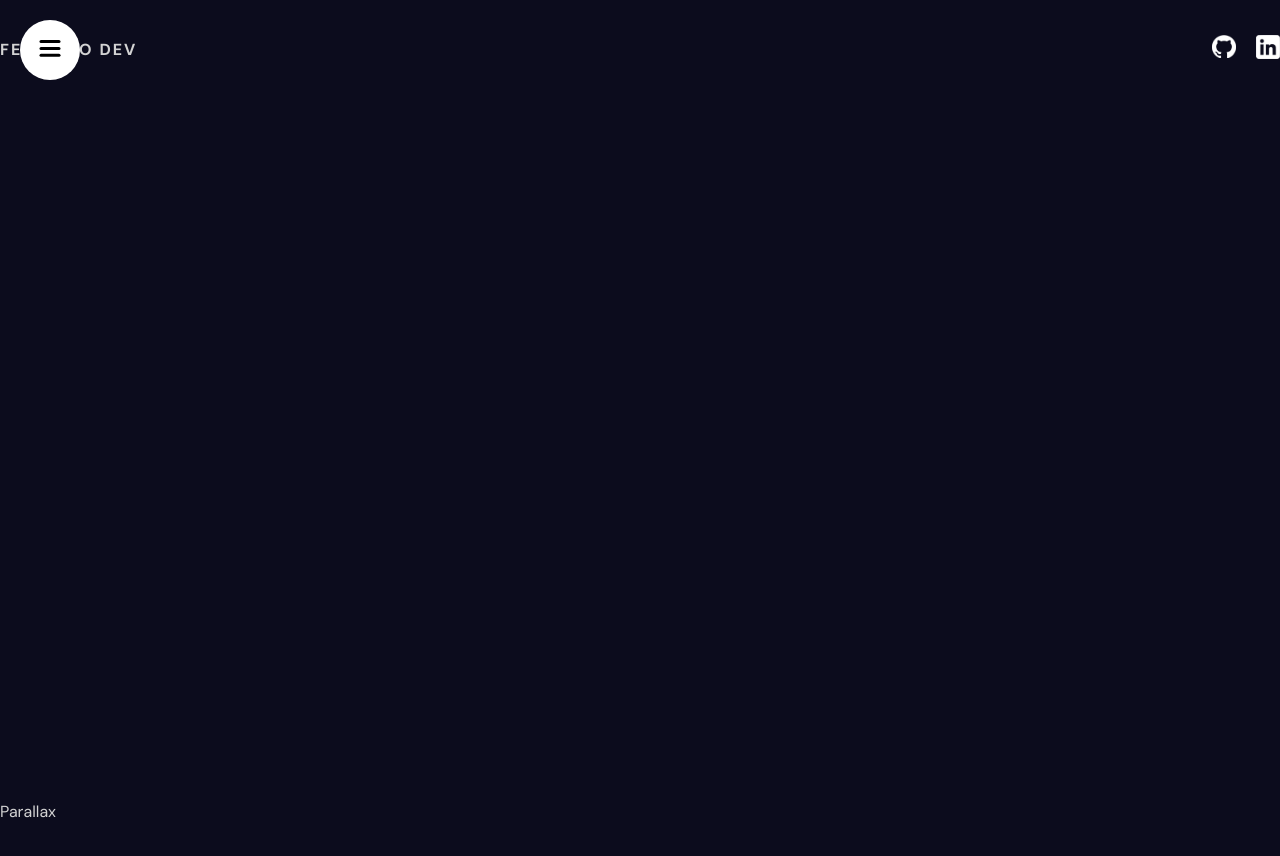
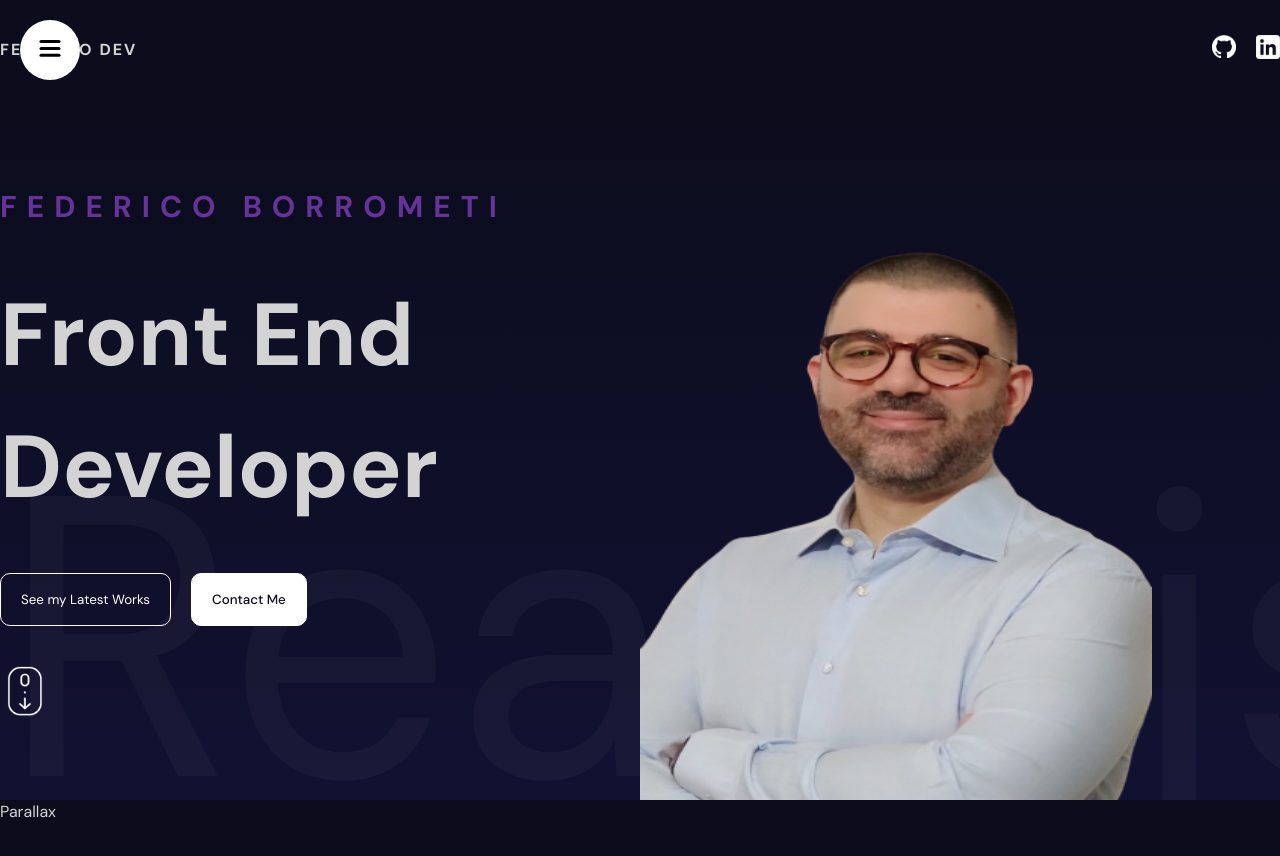
Before and after one commit to federico-init/my-portfolio, a React (Vite) app: page / in a window 1280 px wide. Shown: the top 856 px of the page. Built offline with nearby package versions, Linux system fonts and the light colour scheme.

Commit message:
chore: added hero section

```diff
--- a/src/App.jsx
+++ b/src/App.jsx
@@ -1,4 +1,5 @@
 import "./app.scss";
+import Hero from "./components/hero/Hero";
 import Navbar from "./components/navbar/Navbar";
 
 function App() {
@@ -6,6 +7,7 @@ function App() {
     <div>
       <section id="Homepage">
         <Navbar />
+        <Hero />
       </section>
       <section id="Services">Parallax</section>
       <section id="Portfolio">Services</section>
--- /dev/null
+++ b/src/components/hero/Hero.jsx
@@ -0,0 +1,49 @@
+import { motion } from "framer-motion";
+
+import "./hero.scss";
+
+// sliding text animation variants
+const textVariants = {
+  initial: { x: -500, opacity: 0 },
+  animate: {
+    x: 0,
+    opacity: 1,
+    transition: {
+      duration: 1,
+      staggerChildren: 0.1,
+    },
+  },
+};
+
+const Hero = () => {
+  return (
+    <div className="hero">
+      <div className="wrapper">
+        <motion.div
+          className="textContainer"
+          variants={textVariants}
+          initial="initial"
+          animate="animate"
+        >
+          <motion.h2 variants={textVariants}>Federico Borrometi</motion.h2>
+          <motion.h1 variants={textVariants}>Front End Developer</motion.h1>
+          <motion.div className="buttons" variants={textVariants}>
+            <motion.button variants={textVariants}>
+              See my Latest Works
+            </motion.button>
+            <motion.button variants={textVariants}>Contact Me</motion.button>
+          </motion.div>
+          <img src="/scroll.png" alt="scroll img" variants={textVariants} />
+        </motion.div>
+      </div>
+      <div className="slidingTextContainer">
+        React.js Next.js Javascript Typescript Sass Tailwind.css CSS HTML
+      </div>
+      <div className="imageContainer">
+        <img src="/hero.png" alt="hero image" />
+      </div>
+    </div>
+  );
+};
+
+export default Hero;
--- /dev/null
+++ b/src/components/hero/hero.scss
@@ -0,0 +1,80 @@
+.hero {
+  height: calc(100vh - 100px);
+  background: linear-gradient(180deg, #0c0c1d, #111132);
+  overflow: hidden;
+  position: relative;
+
+  .wrapper {
+    max-width: 1366px;
+    height: 100%;
+    margin: auto;
+
+    .textContainer {
+      height: 100%;
+      width: 50%;
+      display: flex;
+      flex-direction: column;
+      justify-content: center;
+      gap: 40px;
+
+      h2 {
+        font-size: 30px;
+        text-transform: uppercase;
+        color: rebeccapurple;
+        letter-spacing: 10px;
+      }
+
+      h1 {
+        font-size: 88px;
+      }
+
+      .buttons {
+        display: flex;
+        gap: 20px;
+
+        button {
+          padding: 16px 20px;
+          border: 1px solid white;
+          border-radius: 10px;
+          background-color: transparent;
+          color: white;
+          cursor: pointer;
+        }
+
+        :nth-child(2) {
+          background-color: white;
+          color: #0c0c1d;
+          font-weight: 500;
+        }
+      }
+
+      img {
+        width: 50px;
+      }
+    }
+  }
+
+  .imageContainer {
+    width: 50%;
+    height: 100%;
+    position: absolute;
+    right: 0;
+    top: 0;
+    display: flex;
+    // justify-content: center;
+    align-items: flex-end;
+
+    img {
+      width: 80%;
+      height: 80%;
+    }
+  }
+
+  .slidingTextContainer {
+    position: absolute;
+    font-size: 50vh;
+    bottom: -20%;
+    white-space: nowrap;
+    color: #ffffff09;
+  }
+}
```
Also changed, not shown: public/hero.png (added), public/scroll.png (added).
